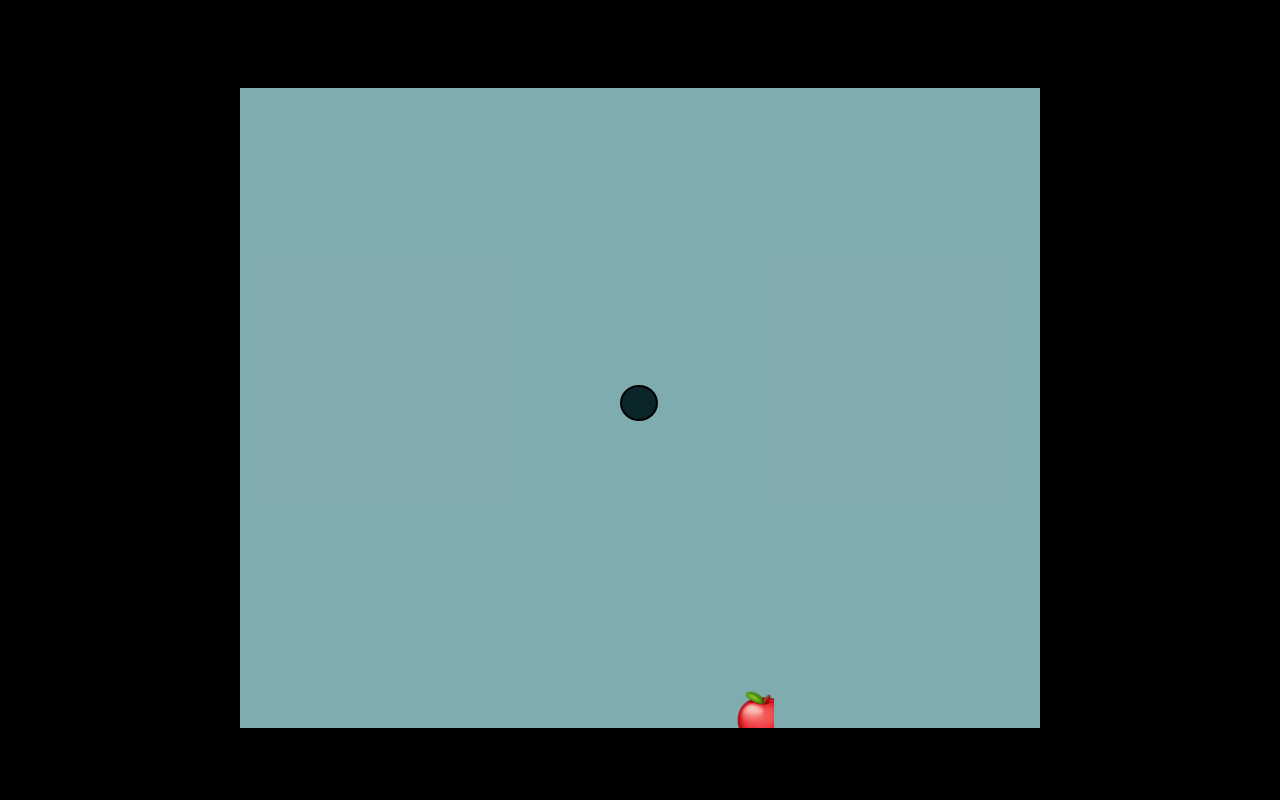
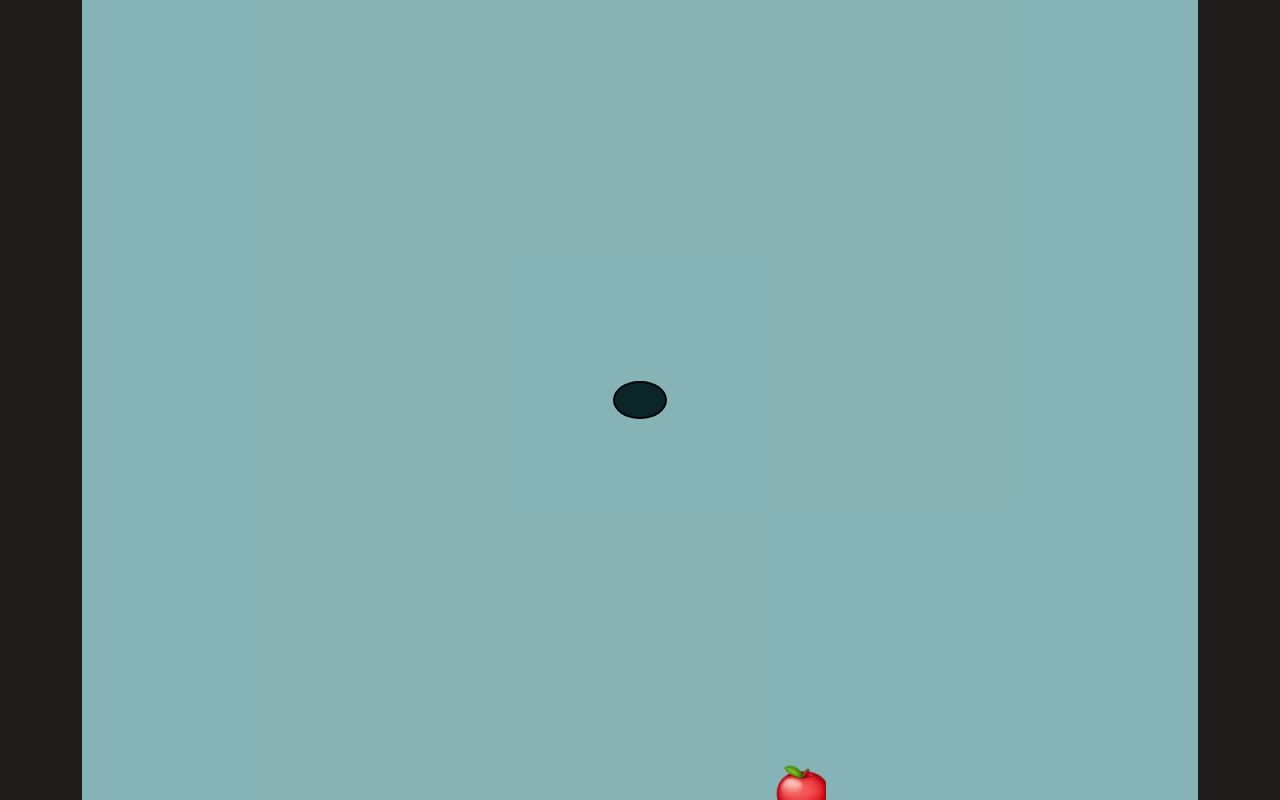
Before and after one commit to mjh1985codeman/mh-snake-game, a plain HTML site: page index.html in a window 1280 px wide. Drawn offline with nearby package versions, Linux system fonts and the light colour scheme.

Commit message:
working on styling

```diff
--- a/index.html
+++ b/index.html
@@ -4,15 +4,18 @@
     <meta charset="UTF-8" />
     <meta http-equiv="X-UA-Compatible" content="IE=edge" />
     <meta name="viewport" content="width=device-width, initial-scale=1.0" />
+    <link href="https://cdn.jsdelivr.net/npm/bootstrap@5.1.3/dist/css/bootstrap.min.css" rel="stylesheet" integrity="sha384-1BmE4kWBq78iYhFldvKuhfTAU6auU8tT94WrHftjDbrCEXSU1oBoqyl2QvZ6jIW3" crossorigin="anonymous">
+
     <link rel="stylesheet" href="./styles.css"></link>
     <title>Snake Game</title>
   </head>
   <body>
-    <div>
-      <div id="score-board"></div>
-      <button id ="play-again-btn" class="hide"  onClick="window.location.href=window.location.href">Play Again</button>
-        <div id="game-board"></div>
-    </div>
+       <div class="container">
+
+         <div id="score-board"></div>
+         <button id ="play-again-btn" class="hide"  onClick="window.location.href=window.location.href">Play Again</button>
+           <div id="game-board"></div>
+       </div>
   </body>
   <script src="./game.js" defer type="module"></script>
 </html>
--- a/styles.css
+++ b/styles.css
@@ -1,19 +1,15 @@
 body {
-    min-height: 100vh;
-    display: flex;
-    justify-content: center;
-    align-items: center;
-    margin: 0;
-    background-color: hsl(0, 0%, 0%);
+        background-color: rgb(31, 28, 28);
+        margin: 0;
 }
 
 /* Game Board Styling */
 
 #game-board {
     background-color: hsla(183, 55%, 78%, 0.76);
-    width: 100vmin;
-    max-height: 80vmin;
     display: grid;
+    align-content: stretch;
+    min-height: 100vh;
     /* this is what give us our even squares on the gameboard for the game */
     grid-template-rows: repeat(21, 1fr);
     grid-template-columns: repeat(21, 1fr);
@@ -24,9 +20,6 @@ body {
     background-color: hsl(0, 0%, 100%);
     font-size: 2vh;
     color: hsl(0, 0%, 0%);
-    margin-top: 1%;
-    margin-bottom: 1%;
-
 
 }
 
@@ -37,16 +30,13 @@ body {
     background-color: hsl(183, 55%, 10%);
     border: .25vmin solid black;
     border-radius: 50%;
-    min-width: 4vh;
-    min-height: 4vh;
 }
 
 .food {
     display: flex;
     background-image: url("./assets/apple.png");
     background-repeat: no-repeat;
-    min-width: 5vh;
-    min-height: 5vh;
+
 }
 
 .hide {
```
